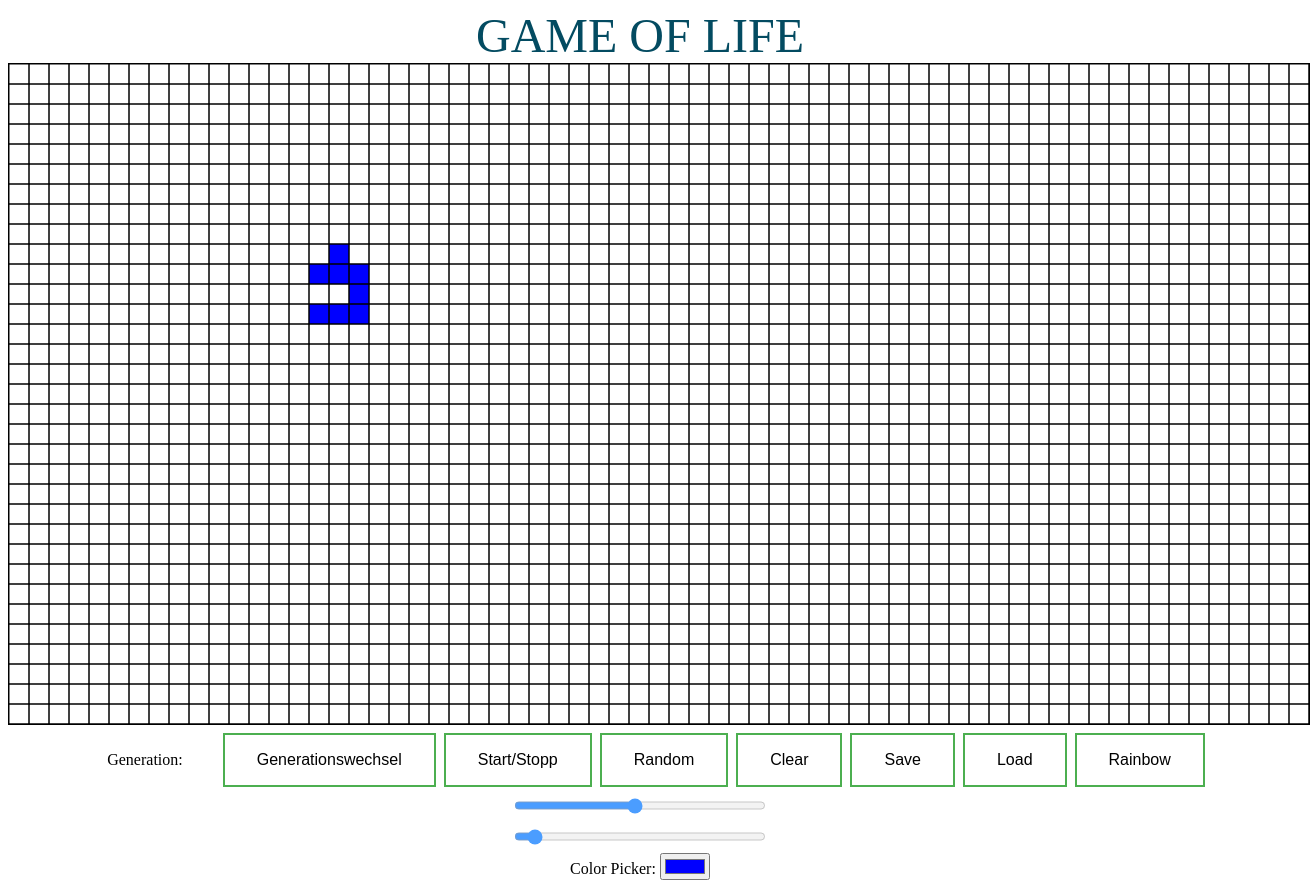
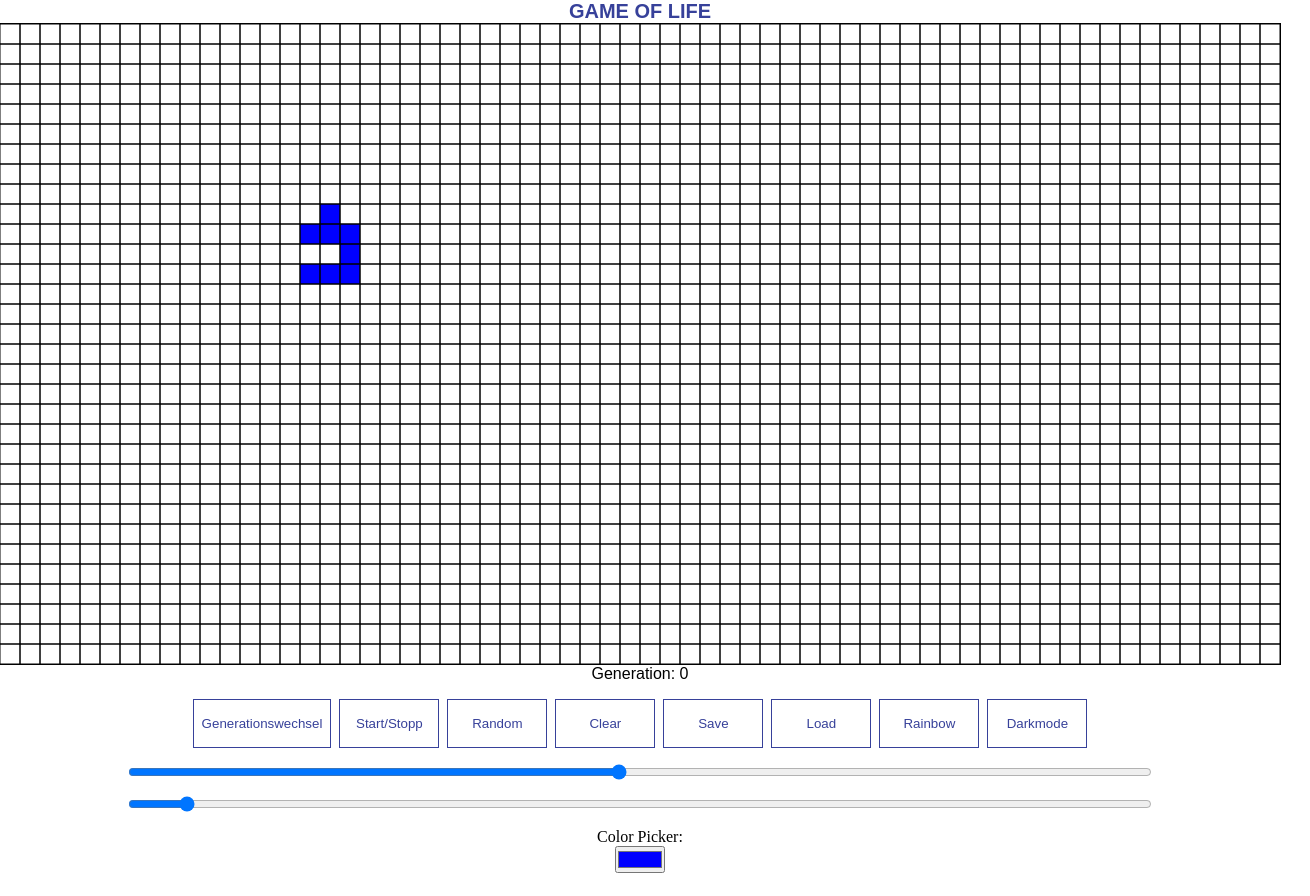
Before and after one commit to waltersieveke/gol.github.io, a plain HTML site: page index.html in a window 1280 px wide. Shown: the whole page, 1310 px wide, since content can reach past the window. After the commit the page ends 873 px from the top, so only its background shows below. Drawn offline with Linux system fonts and the light colour scheme.

Commit message:
commit of 10-02-2023 Game of Life

```diff
--- a/Game_of_life.js
+++ b/Game_of_life.js
@@ -4,11 +4,27 @@ let ctx = canvas.getContext("2d");
 let loopx, loopy;
 let zellBreite = 20;
 let zellLaenge = zellBreite;
-let anzahlFelderLaenge = 500;
-let anzahlFelderBreite = 250;
-let feldlänge = 1300;
-let feldbreite = 660;
+let anzahlFelderLaenge = 0;
+let anzahlFelderBreite = 0;
+let feldbreite = 0;
+let feldlänge = 0;
 let draw = 0;
+document.addEventListener("DOMContentLoaded", function (event) {
+    rangeSlider(null);
+    //alles in beiden Feldern wird false
+    initFieldasFalse(feld);
+    initFieldasFalse(nextGenFeld);
+    feld[16][9] = lebendig;
+    feld[16][10] = lebendig;
+    feld[15][10] = lebendig;
+    feld[17][10] = lebendig; //stelt den anfangskörper dar
+    feld[17][11] = lebendig;
+    feld[17][12] = lebendig;
+    feld[16][12] = lebendig;
+    feld[15][12] = lebendig;
+    drawBoard(feld);
+    createCanvas();
+});
 //Schieberegler
 let range = document.getElementById("myRange");
 if (range) {
@@ -17,44 +33,31 @@ if (range) {
 //die Zellbreite wird mit dem regler geändert
 function rangeSlider(inputellll) {
     //console.log("rangeSlider");
-    if (range) {
-        zellBreite = inputellll.explicitOriginalTarget.value;
-        zellLaenge = zellBreite; //zum quadrat
-        if (feldbreite % zellBreite != 0) {
-            //modulo(%), nennt nur nachkommastellen
-            feldbreite = feldbreite - (feldbreite % zellBreite);
-            canvas.height = feldbreite;
-            if (ctx) {
-                ctx.clearRect(0, 0, feldlänge, feldbreite);
-                drawBoard(feld);
-                createCanvas();
-            }
-        }
-        else {
-            if (ctx) {
-                ctx.clearRect(0, 0, feldlänge, feldbreite);
-                drawBoard(feld);
-                createCanvas();
-            }
-        }
-        if (feldlänge % zellLaenge != 0) {
-            feldlänge = feldlänge - (feldlänge % zellLaenge);
-            canvas.width = feldlänge;
-            if (ctx) {
-                ctx.clearRect(0, 0, feldlänge, feldbreite);
-                drawBoard(feld);
-                createCanvas();
-            }
-        }
-        else {
-            if (ctx) {
-                ctx.clearRect(0, 0, feldlänge, feldbreite);
-                drawBoard(feld);
-                createCanvas();
-            }
-        }
-        feldbreite = 650;
-        feldlänge = 1300;
+    if (inputellll) {
+        zellBreite = Number(inputellll.explicitOriginalTarget.value) + 10;
+    }
+    else {
+        zellBreite = 20;
+    }
+    zellLaenge = zellBreite; //zum quadrat
+    //modulo(%), nennt nur nachkommastellen
+    feldlänge = window.innerWidth;
+    feldbreite = window.innerHeight * 0.8;
+    anzahlFelderLaenge = Math.floor(feldlänge / zellLaenge);
+    anzahlFelderBreite = Math.floor(feldbreite / zellBreite);
+    canvas.height = feldbreite - (feldbreite % zellBreite);
+    canvas.width = feldlänge - (feldlänge % zellLaenge);
+    u = false;
+    generationen = 0;
+    displayGenerationenScore();
+    feld = [];
+    nextGenFeld = [];
+    initFieldasFalse(nextGenFeld);
+    initFieldasFalse(feld);
+    if (ctx && inputellll) {
+        ctx.clearRect(0, 0, feldlänge, feldbreite);
+        drawBoard(feld);
+        createCanvas();
     }
 }
 //erstellen des Spielfeldes
@@ -160,19 +163,6 @@ function rules() {
         }
     }
 }
-//alles in beiden Feldern wird false
-initFieldasFalse(feld);
-initFieldasFalse(nextGenFeld);
-feld[16][9] = lebendig;
-feld[16][10] = lebendig;
-feld[15][10] = lebendig;
-feld[17][10] = lebendig; //stelt den anfangskörper dar
-feld[17][11] = lebendig;
-feld[17][12] = lebendig;
-feld[16][12] = lebendig;
-feld[15][12] = lebendig;
-drawBoard(feld);
-createCanvas();
 //button für einmaligen Generationswechsel pro click
 let btn = document.getElementById("Genw");
 if (btn) {
@@ -222,6 +212,7 @@ if (btn1) {
 }
 //funktion für den wechsel von true false also start stopp
 function buttonTrueFalse() {
+    console.log(u);
     //console.log("buttonTrueFalse");
     u = !u;
     //setzt u = true und false pro click
@@ -322,7 +313,7 @@ document.addEventListener("click", (MOUSEclick) => showCoords(MOUSEclick));
 function showCoords(event) {
     //console.log("showCoords");
     let x = event.clientX;
-    let y = event.clientY;
+    let y = event.clientY + scrollY;
     let Yfeld = ((y - event.explicitOriginalTarget.offsetTop) /
         zellBreite).toString();
     let Xfeld = //Koordinaten werden durch die Versetzung zum rand berechnet
@@ -341,7 +332,7 @@ function showCoords(event) {
         if (ctx) {
             ctx.clearRect(0, 0, feldlänge, feldbreite);
             if (draw == 0) {
-                drawBoard(nextGenFeld);
+                drawBoard(feld);
             }
             else {
                 drawRandomColor(feld);
@@ -435,3 +426,32 @@ function drawRandomColor(fieldvar) {
         createCanvas();
     }
 }
+let darkBtn = document.getElementById("Darkmode");
+if (darkBtn) {
+    darkBtn.addEventListener("click", (DARK) => darkmode());
+}
+function darkmode2() {
+    if (p) {
+        document.body.bgColor = "black";
+        if (ctx) {
+            ctx.strokeStyle = "white";
+            createCanvas();
+        }
+    }
+    else {
+        document.body.bgColor = "white";
+        if (ctx) {
+            ctx.strokeStyle = "black";
+            createCanvas();
+        }
+    }
+}
+let p = false;
+function darkmode() {
+    console.log(p);
+    //console.log("buttonTrueFalse");
+    p = !p;
+    darkmode2();
+    //setzt u = true und false pro click
+    return p;
+}
--- a/index.html
+++ b/index.html
@@ -1,137 +1,13 @@
 <!DOCTYPE html>
 <html>
 	<head>
+		<link rel="stylesheet" href="./style.css" />
 		<meta name="viewport" content="width=device-width, initial-scale=1" />
+	</head>
+	<body>
+		<h2 color="#034B61" font size="85">GAME OF LIFE</h2>
 
-		<style>
-			.button {
-				border: none;
-				color: white;
-				padding: 16px 32px;
-				text-align: center;
-				text-decoration: none;
-				display: inline-block;
-				font-size: 16px;
-				margin: 4px 2px;
-				transition-duration: 0.4s;
-				cursor: pointer;
-			}
-
-			.button1 {
-				background-color: white;
-				color: black;
-				border: 2px solid #4caf50;
-			}
-
-			.button1:hover {
-				background-color: #4caf50;
-				color: white;
-			}
-
-			.slidecontainer {
-				width: 100%;
-			}
-
-			.slider {
-				width: 20%;
-				height: 25px;
-				background: #d3d3d3;
-				outline: none;
-				opacity: 0.7;
-				-webkit-transition: 0.2s;
-				transition: opacity 0.2s;
-			}
-
-			.slider:hover {
-				opacity: 1;
-			}
-
-			.slider::-webkit-slider-thumb {
-				-webkit-appearance: none;
-				appearance: none;
-				width: 25px;
-				height: 25px;
-				background: #4caf50;
-				cursor: pointer;
-			}
-
-			.slider::-moz-range-thumb {
-				width: 25px;
-				height: 25px;
-				background: #4caf50;
-				cursor: pointer;
-			}
-			div {
-				text-align: center;
-			}
-			.score {
-				color: rgb(0, 0, 0);
-				padding: 16px 32px;
-				text-align: center;
-				text-decoration: none;
-				display: inline-block;
-				font-size: 16px;
-				margin: 4px 2px;
-			}
-			.rainbows {
-				margin: 0;
-				box-sizing: border-box;
-				background-color: #191919;
-				min-height: 3vh;
-				display: flex;
-				align-items: center;
-				justify-content: center;
-				font-family: Helvetica, Sans-serif;
-				cursor: pointer;
-			}
-			.rainbow-al {
-				text-decoration: none;
-				text-align: center;
-				color: #fff;
-			}
-			.rainbow-button {
-				width: calc(6vw + 4px);
-				height: calc(2vw + 4px);
-				background-image: linear-gradient(
-					90deg,
-					#00c0ff 0%,
-					#ffcf00 49%,
-					#fc4f4f 80%,
-					#00c0ff 100%
-				);
-				border-radius: 5px;
-				display: flex;
-				align-items: center;
-				justify-content: center;
-				text-transform: uppercase;
-				font-size: 1vw;
-				font-weight: bold;
-			}
-			.rainbow-button:after {
-				content: attr(alt);
-				width: 6vw;
-				height: 2vw;
-				background-color: #191919;
-				display: flex;
-				align-items: center;
-				justify-content: center;
-			}
-			.rainbow-button:hover {
-				animation: slidebg 2s linear infinite;
-			}
-
-			@keyframes slidebg {
-				to {
-					background-position: 20vw;
-				}
-			}
-		</style>
-		<div>
-			<font color="#034B61" font size="85">GAME OF LIFE</font>
-		</div>
-	</head>
-	<body bgcolor="#FFFFFF">
-		<div>
+		<div class="centerchilds">
 			<canvas
 				id="mycanvas"
 				width="1300"
@@ -139,20 +15,18 @@
 				style="border: 1px solid #000000">
 			</canvas>
 		</div>
-		<div>
-			<p id="container" class="score" color="#034B61">Generation:</p>
-
-			<button class="button button1" value="click" id="Genw">
-				Generationswechsel
-			</button>
-			<button class="button button1" value="click" id="st">Start/Stopp</button>
-			<button class="button button1" value="click" id="random">Random</button>
-			<button class="button button1" value="click" id="clear">Clear</button>
-			<button class="button button1" value="click" id="Save">Save</button>
-			<button class="button button1" value="click" id="Load">Load</button>
-			<button class="button button1" value="click" id="Rainbow">Rainbow</button>
+		<p id="container" class="score" color="#034B61">Generation:</p>
+		<div class="buttonwrapper">
+			<button value="click" id="Genw">Generationswechsel</button>
+			<button value="click" id="st">Start/Stopp</button>
+			<button value="click" id="random">Random</button>
+			<button value="click" id="clear">Clear</button>
+			<button value="click" id="Save">Save</button>
+			<button value="click" id="Load">Load</button>
+			<button value="click" id="Rainbow">Rainbow</button>
+			<button value="click" id="Darkmode">Darkmode</button>
 		</div>
-		<div class="slidecontainer">
+		<div class="centerchilds margin">
 			<input
 				type="range"
 				min="4"
@@ -161,16 +35,16 @@
 				class="slider"
 				id="myRange" />
 		</div>
-		<div class="slidecontainer">
+		<div class="centerchilds margin">
 			<input
 				type="range"
-				min="4"
+				min="10"
 				max="800"
 				value="50"
 				class="slider"
 				id="mySpeed" />
 		</div>
-		<div>
+		<div class="centerchilds margin">
 			<label for="colorpicker">Color Picker:</label>
 			<input type="color" id="colorpicker" value="#0000ff" />
 		</div>
--- /dev/null
+++ b/style.css
@@ -0,0 +1,62 @@
+:root{
+    --maincolor : #37419a;
+}
+html{
+    background-color: white;
+}
+*{
+    margin:0px;
+    padding: 0px;
+}
+h2{
+    width:100%;
+    color:var(--maincolor);
+    font-family: sans-serif;
+    font-size: 20px;
+    text-align: center;
+}
+.centerchilds{
+    width:100%;
+    display:flex;
+    flex-direction: column;
+    align-items: center;
+    justify-content: space-around;
+}
+#container{
+    width:100%;
+    font-family: sans-serif;
+    font-size: 16px;
+    text-align: center;
+}
+.buttonwrapper{
+    width: 100%;
+    display:flex;
+    flex-direction: row;
+    flex-wrap: wrap;
+    gap: 8px;
+    align-items: center;
+    justify-content: center;
+    margin-top: 16px;
+
+}
+.buttonwrapper button{
+    padding: 16px 8px;
+    min-width: 100px;
+    background-color: white;
+    border: 1px solid  var(--maincolor);
+    color: var(--maincolor);
+    cursor: pointer;
+
+}
+.buttonwrapper button:hover{
+    background-color: var(--maincolor);
+    border-color: white;
+    color:white;
+}
+.slider{
+    width: 80%;
+    min-width: 250px;
+}
+.margin{
+    margin-top: 16px;
+}
```
Also changed, not shown: 1 other file.
